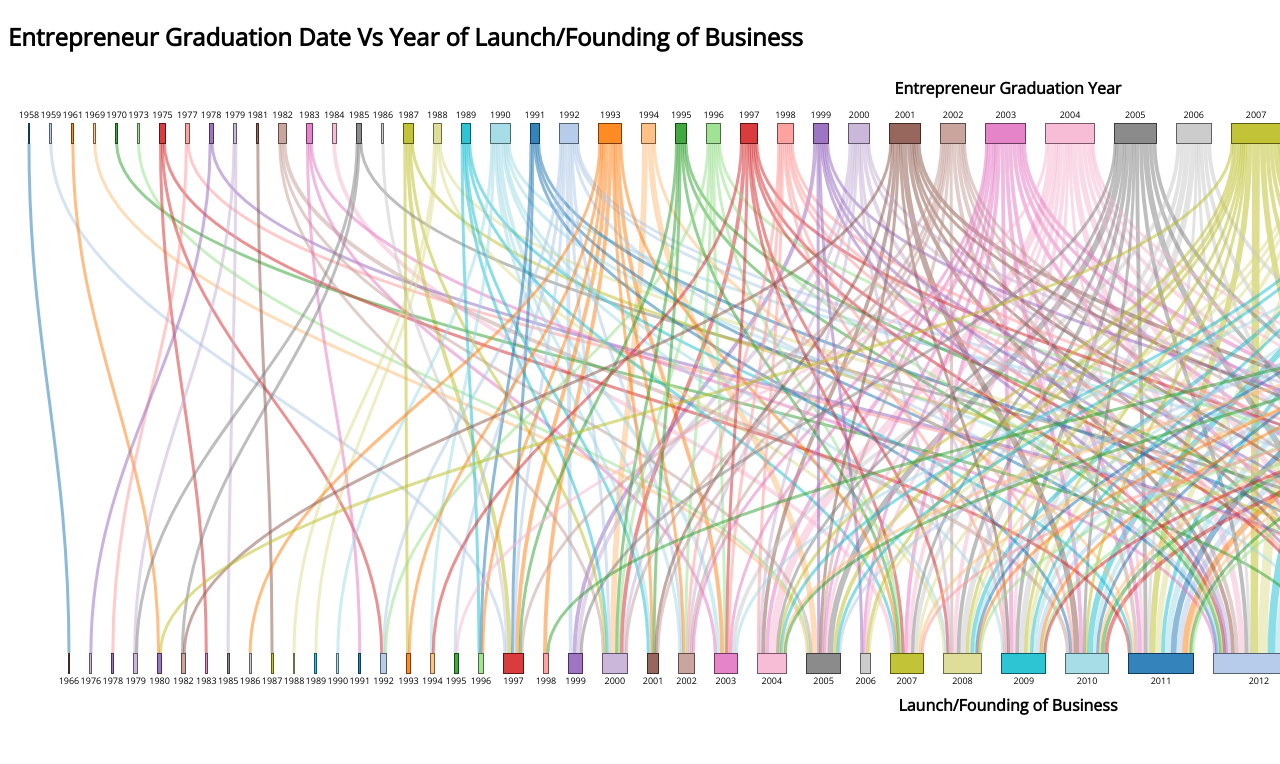
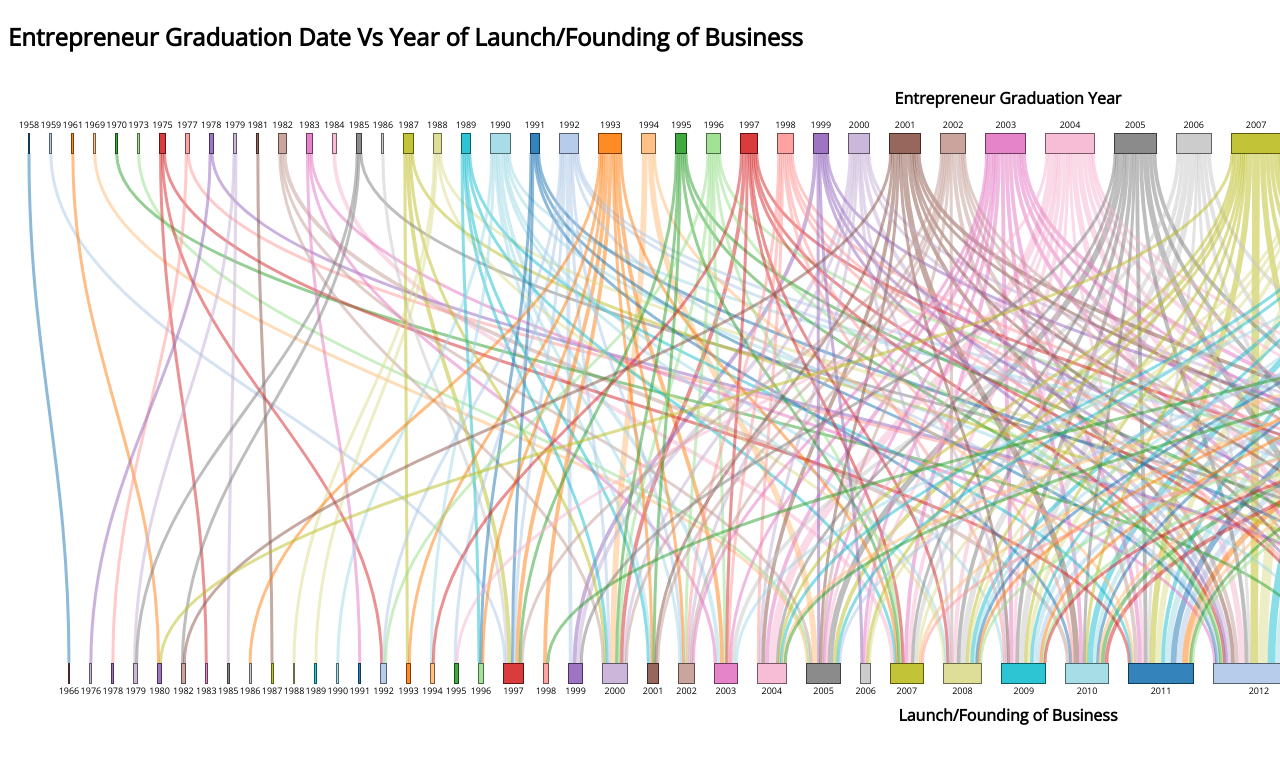
Before and after one commit to herrj636/Elab-Genome-Project, a plain HTML site: page Sankey Diagram/GenomeSankey.html in a window 1280 px wide. Shown: the top 764 px of the page. Drawn offline with nearby package versions, Linux system fonts and the light colour scheme.

Commit message:
Cleanup content

```diff
--- a/Sankey Diagram/GenomeSankey.html
+++ b/Sankey Diagram/GenomeSankey.html
@@ -15,7 +15,7 @@
         <p id="chart">
 
         <script>
-        var margin = {top: 50, right: 20, bottom: 50, left: 20},
+        var margin = {top: 60, right: 20, bottom: 50, left: 20},
             width = 2000 - margin.left - margin.right, // was 960
             //height = 1500 - margin.top - margin.bottom; // was 500
             height = 550;
```
